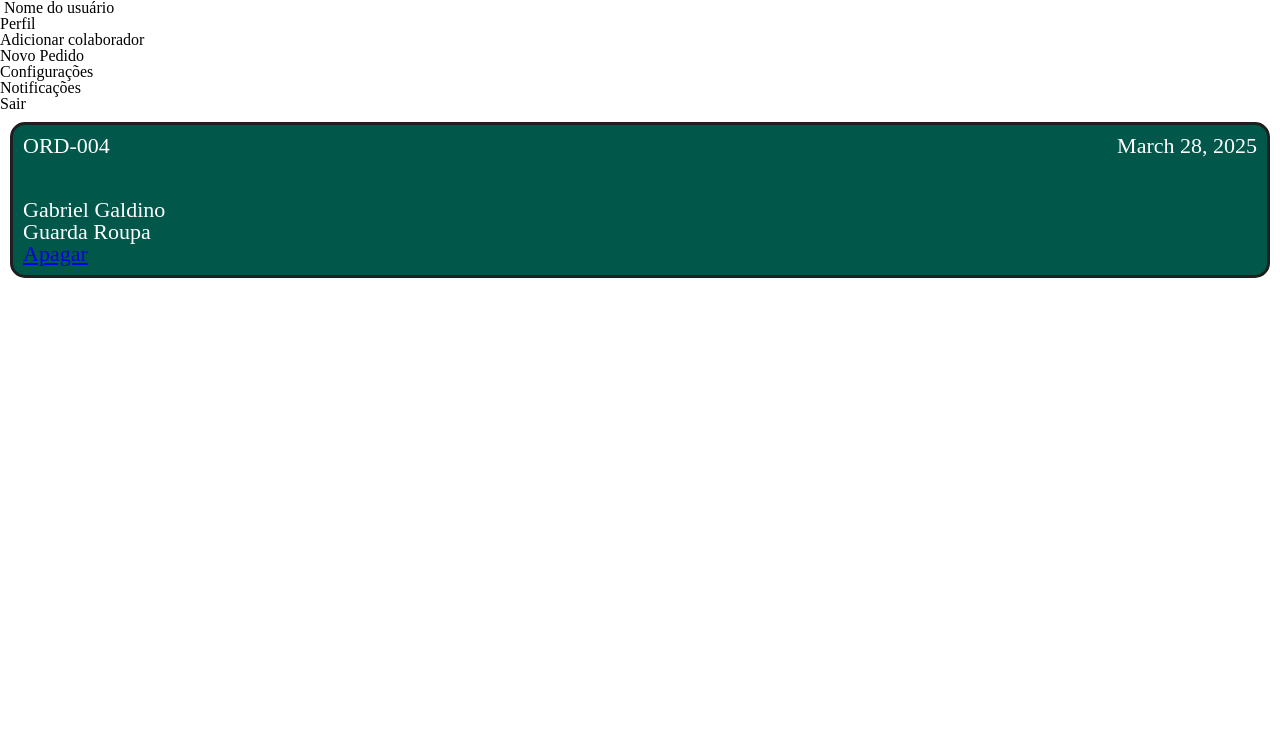
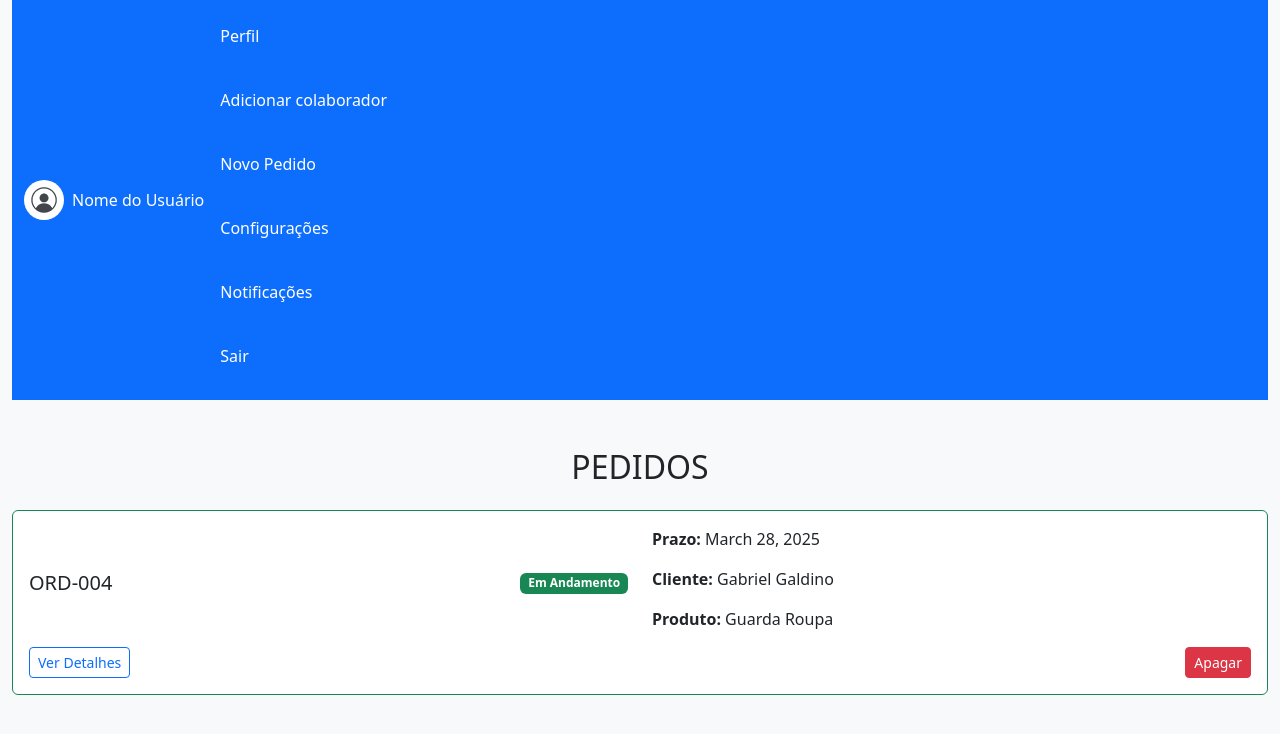
Before and after one commit to gabriecgaldino/app_marcenaria, a Django app: page /orders/ in a window 1280 px wide. Shown: the top 734 px of the page. Run offline with Django 5.2, Linux system fonts and the light colour scheme; data comes from the database, SQL or seed files in the repository; both versions use the stored data as it was after the commit.

Commit message:
Estilização das telas

```diff
--- a/marcenaria/orders/forms.py
+++ b/marcenaria/orders/forms.py
@@ -1,6 +1,6 @@
-from .models import Order, Stage
+from django import forms
 from django.forms import ModelForm
-from django import forms
+from .models import Order
 
 class OrderForm(ModelForm):
     class Meta:
@@ -8,6 +8,32 @@ class OrderForm(ModelForm):
         fields = ['customer_name', 'product_name', 'description', 'term']
         widgets = {
             'term': forms.DateInput(attrs={
-                'type':'date'
+                'type': 'date',
+                'class': 'form-control'
             })
         }
+
+    # Adicionando classes aos campos manualmente, caso necessário
+    def __init__(self, *args, **kwargs):
+        super(OrderForm, self).__init__(*args, **kwargs)
+        self.fields['customer_name'].widget.attrs.update({
+            'class': 'form-control',
+            'placeholder': 'Nome do Cliente',
+            'disabled': True
+        })
+        self.fields['product_name'].widget.attrs.update({
+            'class': 'form-control',
+            'placeholder': 'Nome do Produto',
+            'disabled': True
+        })
+        self.fields['description'].widget.attrs.update({
+            'class': 'form-control',
+            'placeholder': 'Descrição do Produto',
+            'rows': 3,
+            'disabled': True
+        })
+        self.fields['term'].widget.attrs.update({
+            'class': 'form-control',
+            'placeholder': 'Data do Pedido',
+            'disabled': True
+        })
--- a/marcenaria/orders/templates/menu.html
+++ b/marcenaria/orders/templates/menu.html
@@ -1,12 +1,24 @@
 {% load static %}
 
 <div class="menu">
-    <ul class="menu-itens">
-        <li class="menu-item">Perfil</li>
-        <li class="menu-item">Adicionar colaborador</li>
-        <li class="menu-item">Novo Pedido</li>
-        <li class="menu-item">Configurações</li>
-        <li class="menu-item">Notificações</li>
-        <li class="menu-item">Sair</li>
+    <ul class="nav flex-column">
+        <li class="nav-item">
+            <a href="#" class="nav-link text-white p-3 rounded mb-2 bg-primary">Perfil</a>
+        </li>
+        <li class="nav-item">
+            <a href="#" class="nav-link text-white p-3 rounded mb-2 bg-primary">Adicionar colaborador</a>
+        </li>
+        <li class="nav-item">
+            <a href="#" class="nav-link text-white p-3 rounded mb-2 bg-primary">Novo Pedido</a>
+        </li>
+        <li class="nav-item">
+            <a href="#" class="nav-link text-white p-3 rounded mb-2 bg-primary">Configurações</a>
+        </li>
+        <li class="nav-item">
+            <a href="#" class="nav-link text-white p-3 rounded mb-2 bg-primary">Notificações</a>
+        </li>
+        <li class="nav-item">
+            <a href="#" class="nav-link text-white p-3 rounded mb-2 bg-primary">Sair</a>
+        </li>
     </ul>
 </div>
--- a/marcenaria/orders/templates/orders.html
+++ b/marcenaria/orders/templates/orders.html
@@ -2,32 +2,56 @@
 {% block 'css' %}
     <link rel="stylesheet" href="{% static 'styles/orders.css' %}">
 {% endblock %}
+
 <div class="orders">
     {% for order in orders %}
         {% if order.term <= today %}
-            <div class="order-expired">
-                <div class="row">
-                    <p>{{order.order_number}}</p>
-                    <p>{{order.term}}</p>
-                </div>
-                <div class="row-details">
-                    <p>{{order.customer_name}}</p>
-                    <p>{{order.product_name}}</p>
-                    <a href="{% url 'remove_order' order.order_number %}">Apagar</a>
+            <!-- Pedido Expirado -->
+            <div class="card mb-3 border-danger rounded">
+                <div class="card-body">
+                    <div class="row align-items-center">
+                        <div class="col-md-6">
+                            <h5 class="card-title">{{ order.order_number }}</h5>
+                            <p class="card-text"><strong>Prazo:</strong> {{ order.term|date:"dd/mm/Y" }}</p>
+                        </div>
+                        <div class="col-md-6 text-end">
+                            <span class="badge bg-danger">Expirado</span>
+                        </div>
+                    </div>
+                    <div class="row">
+                        <p><strong>Cliente:</strong> {{ order.customer_name }}</p>
+                        <p><strong>Produto:</strong> {{ order.product_name }}</p>
+                    </div>
+                    <div class="d-flex justify-content-between">
+                        <a href="{% url 'order_detail' order.order_number %}" class="btn btn-info btn-sm">Ver Detalhes</a>
+                        <a href="{% url 'remove_order' order.order_number %}" class="btn btn-danger btn-sm">Apagar</a>
+                    </div>
                 </div>
             </div>
         {% else %}
-            <div class="order">
-                <div class="row">
-                    <p>{{order.order_number}}</p>
-                    <p>{{order.term}}</p>
-                </div>
-                <div class="row-details">
-                    <p>{{order.customer_name}}</p>
-                    <p>{{order.product_name}}</p>
-                    <a href="{% url 'remove_order' order.order_number %}">Apagar</a>
+            <!-- Pedido Normal -->
+            <div class="card mb-3 border-success rounded">
+                <div class="card-body">
+                    <div class="row align-items-center">
+                        <div class="col-md-6 mb-2 d-flex justify-content-between align-items-center">
+                            <h5 class="card-title mb-0">{{ order.order_number }}</h5>
+                            <span class="badge bg-success mb-0">Em Andamento</span>
+                        </div>
+                        <div class="col-md-6">
+                            <p class="card-text"><strong>Prazo:</strong> {{ order.term }}</p>
+                            <p><strong>Cliente:</strong> {{ order.customer_name }}</p>
+                            <p><strong>Produto:</strong> {{ order.product_name }}</p>
+                        </div>
+                    </div>
+
+                    <div class="d-flex justify-content-between">
+                        <a href="{% url 'edit_order' order.order_number %}" class="btn btn-outline-primary btn-sm">Ver Detalhes</a>
+                        <a href="{% url 'remove_order' order.order_number %}" class="btn btn-danger btn-sm">Apagar</a>
+                    </div>
                 </div>
             </div>
         {% endif %}
+    {% empty %}
+    <p class="text-center">Não existem pedidos</p>
     {% endfor %}
 </div>
--- a/marcenaria/templates/index.html
+++ b/marcenaria/templates/index.html
@@ -1,27 +1,62 @@
 {% load static %}
 <!DOCTYPE html>
-<html lang="en">
+<html lang="pt-br">
 <head>
     <meta charset="UTF-8">
     <meta name="viewport" content="width=device-width, initial-scale=1.0">
     <link rel="stylesheet" href="{% static 'styles/reset.css' %}?v=1">
-    {% block 'css' %}
+    {% block css %}
     {% endblock %}
     <title>Marcenaria</title>
+    <link rel="stylesheet" href="https://cdn.jsdelivr.net/npm/bootstrap@5.3.0/dist/css/bootstrap.min.css">
+</head>
+<body class="bg-light">
 
-</head>
-<body>
-    <div class="container">
-        <nav>
-            <div class="presentation">
-                <img src="" alt="">
-                <span>Nome do usuário</span>
+    <div class="container-fluid">
+        <!-- Navbar -->
+        <nav class="navbar navbar-expand-lg navbar-dark bg-primary">
+            <div class="container-fluid">
+                <!-- Logo e Nome do Usuário -->
+                <div class="d-flex align-items-center">
+                    <img src="{% if user.profile_image %}{{ user.profile_image.url }}{% else %}{% static 'images/default_profile_image.png' %}{% endif %}" alt="Imagem do Usuário" class="rounded-circle" width="40" height="40">
+                    <span class="ms-2 text-white">Nome do Usuário</span>
+                </div>
+                <!-- Botão para abrir/fechar o menu em dispositivos pequenos -->
+                <button class="navbar-toggler" type="button" data-bs-toggle="collapse" data-bs-target="#navbarNav" aria-controls="navbarNav" aria-expanded="false" aria-label="Toggle navigation">
+                    <span class="navbar-toggler-icon"></span>
+                </button>
+                <!-- Menu (nav) -->
+                <div class="collapse navbar-collapse" id="navbarNav">
+                    {% include 'menu.html' %}
+                </div>
             </div>
         </nav>
-        <div class="content">
-            {% include 'menu.html' %}
-            {% include 'orders.html' %}
+
+        <!-- Content Section -->
+        <div class="content mt-5">
+            <h2 class="mb-4 text-center text-uppercase text-dark">Pedidos</h2>
+
+
+            <!-- Card Container (Pedidos) -->
+            <div class="row">
+                {% include 'orders.html' %}
+            </div>
+
         </div>
+
     </div>
+
+    {% if messages %}
+    <div class="messages mt-3">
+        {% for message in messages %}
+        <div class="alert alert-{{message.tags}} alert-dismissible fade show" role="alert">
+            {{message}}
+            <button type="button" class="btn-close" data-bs-dismiss="alert" aria-label="Close"></button>
+        </div>
+        {% endfor %}
+    </div>
+    {% endif %}
+
+    <script src="https://cdn.jsdelivr.net/npm/bootstrap@5.3.0/dist/js/bootstrap.bundle.min.js"></script>
 </body>
 </html>
--- a/marcenaria/users/models.py
+++ b/marcenaria/users/models.py
@@ -3,6 +3,12 @@ from django.contrib.auth.models import User
 
 class Users(User):
     function = models.CharField(max_length=20, null=True, blank=True)
+    profile_image = models.ImageField(
+    upload_to='profile_pics/',
+    default='default_profile_image.jpg',  # Imagem padrão
+    null=True,
+    blank=True
+    )
 
     def __str__(self):
         return self.first_name
--- a/marcenaria/users/templates/login.html
+++ b/marcenaria/users/templates/login.html
@@ -1,5 +1,4 @@
 {% load static %}
-{% load custom_filters %}
 <!DOCTYPE html>
 <html lang="pt-br">
 <head>
--- a/marcenaria/users/views.py
+++ b/marcenaria/users/views.py
@@ -17,6 +17,7 @@ def login_view(request):
             if user:
                 login(request, user)
                 messages.success(request, 'Usuário conectado')
+                next('/orders/')
             else:
                 messages.warning(request, 'Usuário não está cadastrado')
 
```
Also changed, not shown: marcenaria/orders/templates/order.html (+52 -18 lines), marcenaria/db.sqlite3, marcenaria/users/static/images/default_profile_image.png (added), marcenaria/users/static/styles/login.css (added).
